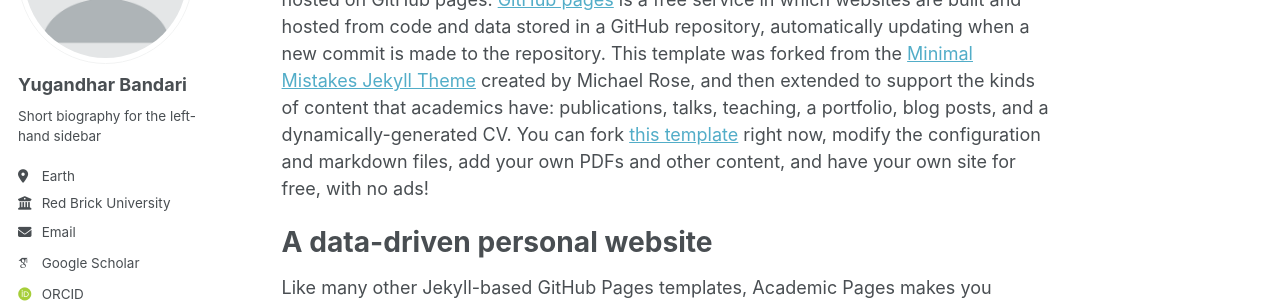
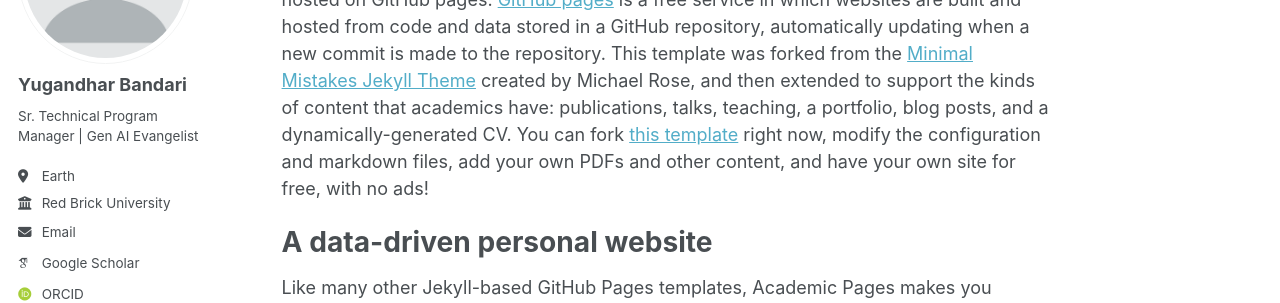
Before and after one commit to ybandari/ybandari.github.io, a Jekyll site: the page built from _pages/about.md, in a window 1280 px wide. Shown: the part 210-513 px from the top of the page. Built offline with Jekyll 4.4.1, drawn with Linux system fonts in a browser that asks for light colours; some web fonts are replaced.

Commit message:
Update _config.yml

```diff
--- a/_config.yml
+++ b/_config.yml
@@ -25,7 +25,7 @@ author:
   avatar           : "profile.png"
   name             : "Yugandhar Bandari"
   pronouns         : # example: "she/her"
-  bio              : "Short biography for the left-hand sidebar"
+  bio              : "Sr. Technical Program Manager | Gen AI Evangelist"
   location         : "Earth"
   employer         : "Red Brick University"
   uri              : # URL
```
